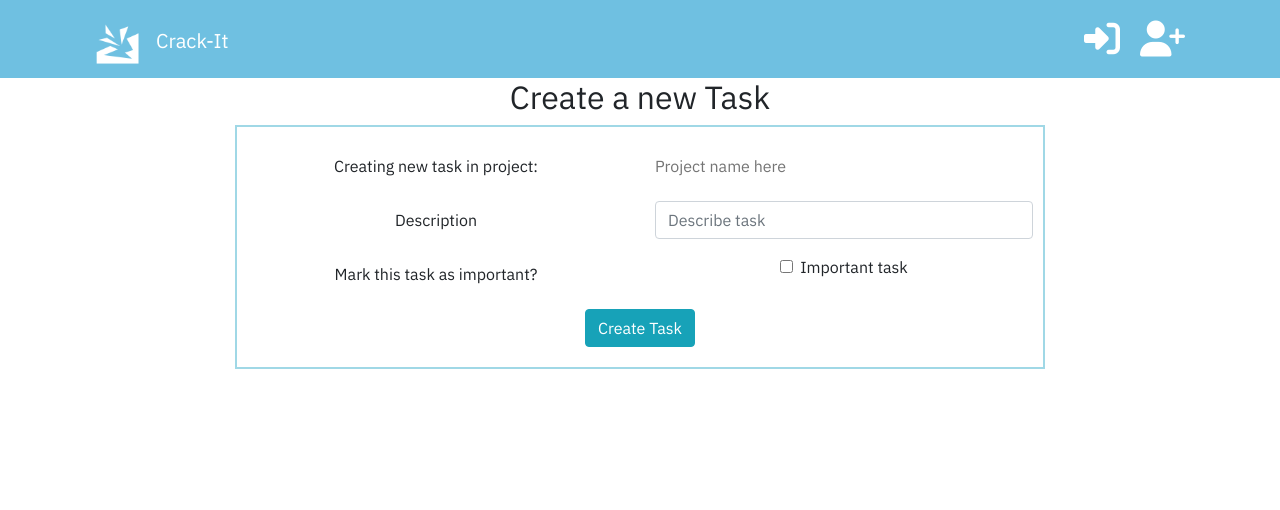
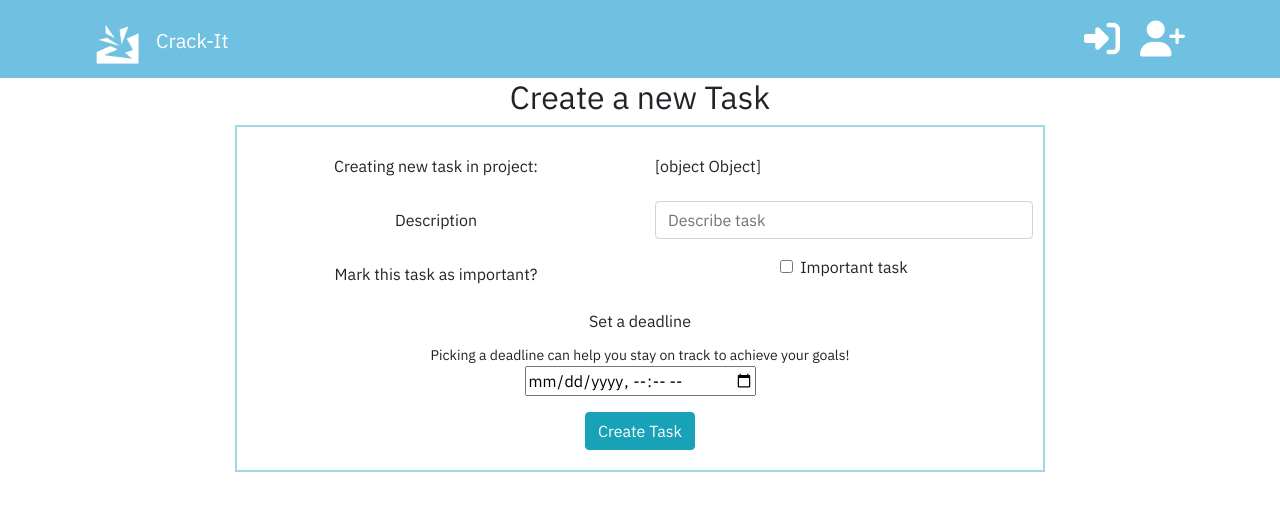
Before and after one commit to alcl2000/Amy-Lewis-PP5-FE, a React (Create React App) app: page /tasks/create in a window 1280 px wide. Shown: the top 510 px of the page. Built offline with nearby package versions, Linux system fonts and the light colour scheme; no server answers.

Commit message:
add: submit logic

```diff
--- a/src/pages/projects/ProjectEditForm.js
+++ b/src/pages/projects/ProjectEditForm.js
@@ -26,9 +26,8 @@ const ProjectEditForm = () => {
         const handleMount = async () => {
             try{
                 const {data} = await axiosReq.get(`/projects/${id}`);
-                console.log(data)
                 const {title, goal_1, goal_2, goal_3, color, deadline, is_owner} = data;
-                is_owner ? setProjectData({title, goal_1, goal_2, goal_3, color, deadline }) : history.push('/')
+                is_owner ? setProjectData({title, goal_1, goal_2, goal_3, color, deadline }) : history.push('/');
             } catch (err){
             }
         };
--- a/src/pages/tasks/TaskCreateForm.js
+++ b/src/pages/tasks/TaskCreateForm.js
@@ -1,8 +1,38 @@
-import React from 'react'
+import React, { useState } from 'react'
 import { Container, Form, Row, Col, Button} from 'react-bootstrap'
 import styles from '../../styles/TaskCreateForm.module.css'
+import { useCurrentUser } from '../../contexts/CurrentUserContexts'
+import { useHistory, useParams } from 'react-router-dom/cjs/react-router-dom.min'
+import { axiosReq } from '../../api/axiosDefaults'
 
 const TaskCreateForm = () => {
+    //Form logic
+    const currentUser = useCurrentUser();
+    const projectId = useParams();
+    const [taskData, setTaskData] =  useState({
+        project: projectId,
+        title: "",
+        important: false,
+        progress: "not_started",
+        due_date: "",
+    });
+    const {project, title, important, progress, due_date} = taskData;
+    const [errors, setErrors] = useState({});
+    //Subumit logic
+    const history = useHistory();
+    const handleSubmit = async (event) => {
+        event.preventDefault();
+        try{
+            const {data} = await axiosReq.post(`/tasks/`, taskData);
+            history.push(`tasks/${data.id}`)
+        } catch(err){
+            setErrors(err.response?.data);
+        }
+    }
+    //Change logic
+    const handleChange = () => {
+        console.log(project)
+    }
     //Return statement
     return (
         <div>
@@ -14,13 +44,20 @@ const TaskCreateForm = () => {
                     <Form.Group as={Row}>
                         <Form.Label column sm={6}>Creating new task in project:</Form.Label>
                         <Col sm={6}>
-                            <Form.Control type="text" placeholder="Project name here" readOnly plaintext/>
+                            <Form.Control type="text"
+                                placeholder={project}
+                                readOnly
+                                plaintext
+                                name='project'
+                                value={project}
+                                />
                         </Col>
                     </Form.Group>
                     <Form.Group controlId="formGroupEmail" as={Row}>
                         <Form.Label column sm={6}>Description</Form.Label>
                         <Col sm={6}>
-                            <Form.Control type="text" placeholder="Describe task" />
+                            <Form.Control type="text" placeholder="Describe task"
+                                onChange={handleChange}/>
                         </Col>
                     </Form.Group>
                     <Form.Group as={Row}>
@@ -34,6 +71,13 @@ const TaskCreateForm = () => {
                             />
                         </Col>
                     </Form.Group>
+                    <Form.Group controlId="deadline">
+                        <Form.Label>Set a deadline</Form.Label>
+                        <Form.Text>Picking a deadline can help you stay on track to achieve your goals!</Form.Text>
+                        <input type='datetime-local'
+                            name='deadline'
+                        />
+                    </Form.Group>
                     <Button type='submit' variant='info'>Create Task</Button>
                 </Form>
             </Container>
```
